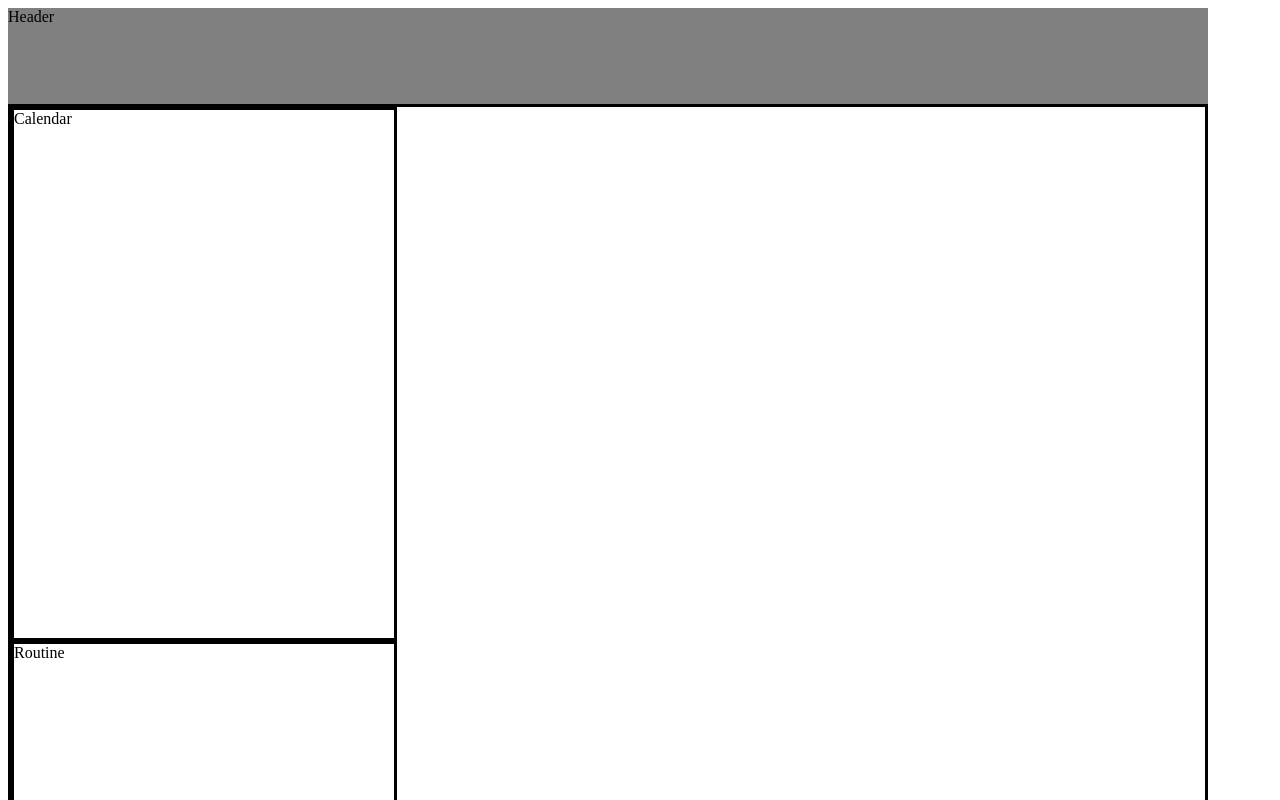
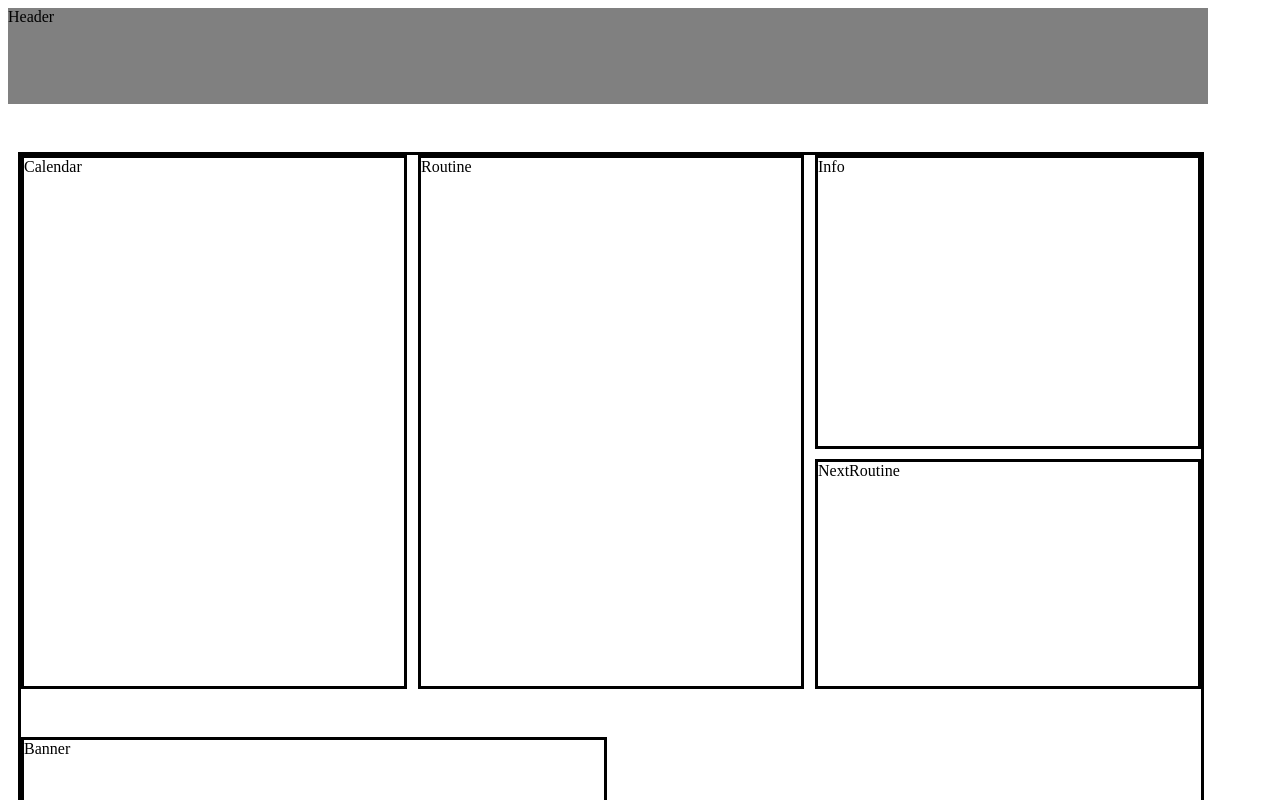
Before and after one commit to Techeer-FM-Studio/frontend, a Next.js app: page / in a window 1280 px wide. Shown: the top 800 px of the page. Built offline with nearby package versions, Linux system fonts and the light colour scheme.

Commit message:
design: 요소 레이아웃에 따른 재배치

```diff
--- a/src/pages/index.tsx
+++ b/src/pages/index.tsx
@@ -11,10 +11,14 @@ export default function MainPage() {
       <div className={styles.header}>Header </div>
 
       <div className={styles.contentLayout}>
-        <div className={styles.calendar}>Calendar</div>
-        <div className={styles.routine}>Routine</div>
-        <div className={styles.info}>Info</div>
-        <div className={styles.nextRoutine}>NextRoutine</div>
+        <div className={styles.contentCenter}>
+          <div className={styles.calendar}>Calendar</div>
+          <div className={styles.routine}>Routine</div>
+          <div className={styles.contentRight}>
+            <div className={styles.info}>Info</div>
+            <div className={styles.nextRoutine}>NextRoutine</div>
+          </div>
+        </div>
         <div className={styles.banner}>Banner</div>
       </div>
     </div>
--- a/src/styles/MainPage.module.scss
+++ b/src/styles/MainPage.module.scss
@@ -5,10 +5,16 @@
     width: 1200px;
     height: 96px;
     background-color: gray;
+    margin-bottom: 48px;
   }
   .contentLayout {
-    max-width: 1200px;
+    max-width: 1180px;
+    margin-left: 10px;
     border: solid black;
+    .contentCenter {
+      display: flex; /* display 속성을 flex로 설정합니다. */
+      justify-content: space-between; /* 요소들을 좌우로 정렬합니다. */
+      margin-bottom: 48px;
       .calendar {
         width: 380px;
         height: 528px;
@@ -19,6 +25,10 @@
         height: 528px;
         border: solid black;
       }
+      .contentRight {
+        display: flex; /* display 속성을 flex로 설정합니다. */
+        flex-direction: column; /* 요소들을 위아래로 정렬합니다. */
+        justify-content: space-between; /* 요소들을 위아래로 정렬합니다. */
         .info {
           width: 380px;
           height: 288px;
@@ -29,6 +39,8 @@
           height: 224px;
           border: solid black;
         }
+      }
+    }
     .banner {
       width: 580px;
       height: 240px;
```
Lines whose indentation alone changed are shown as unchanged.
